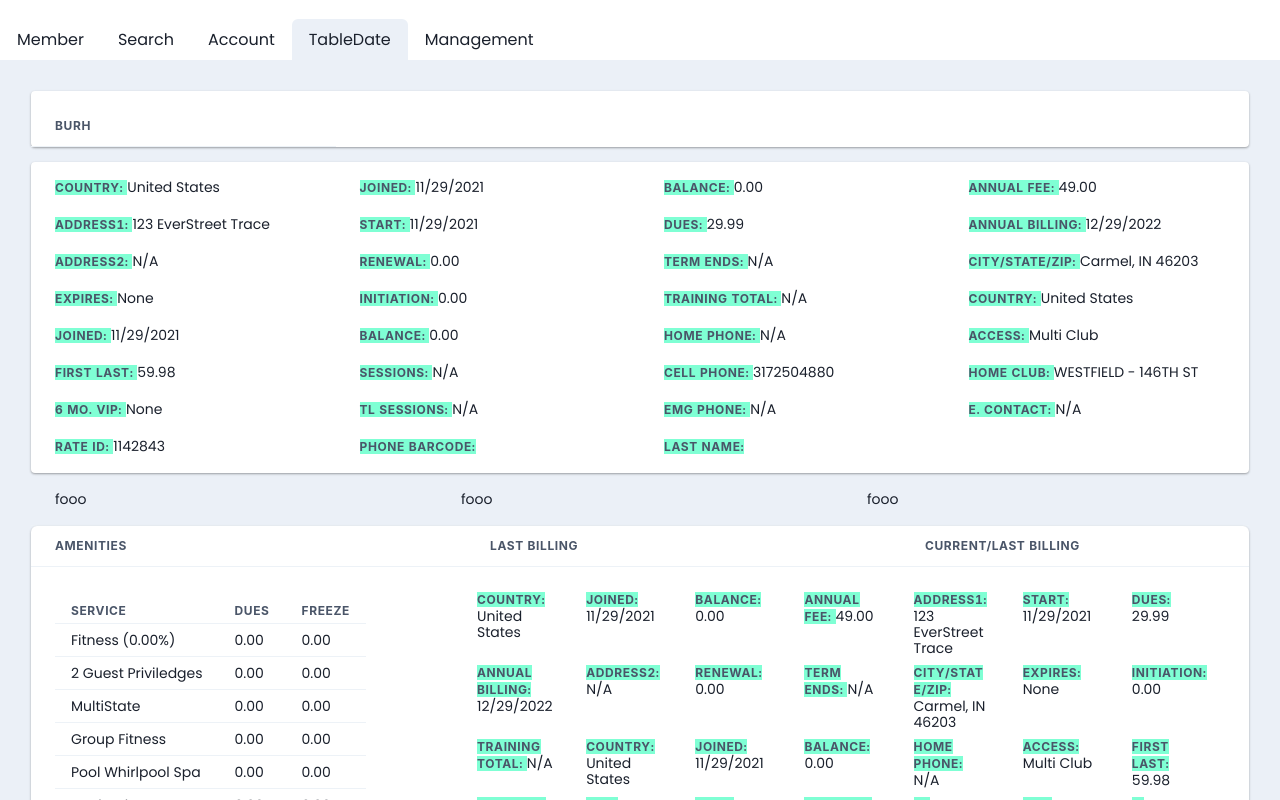
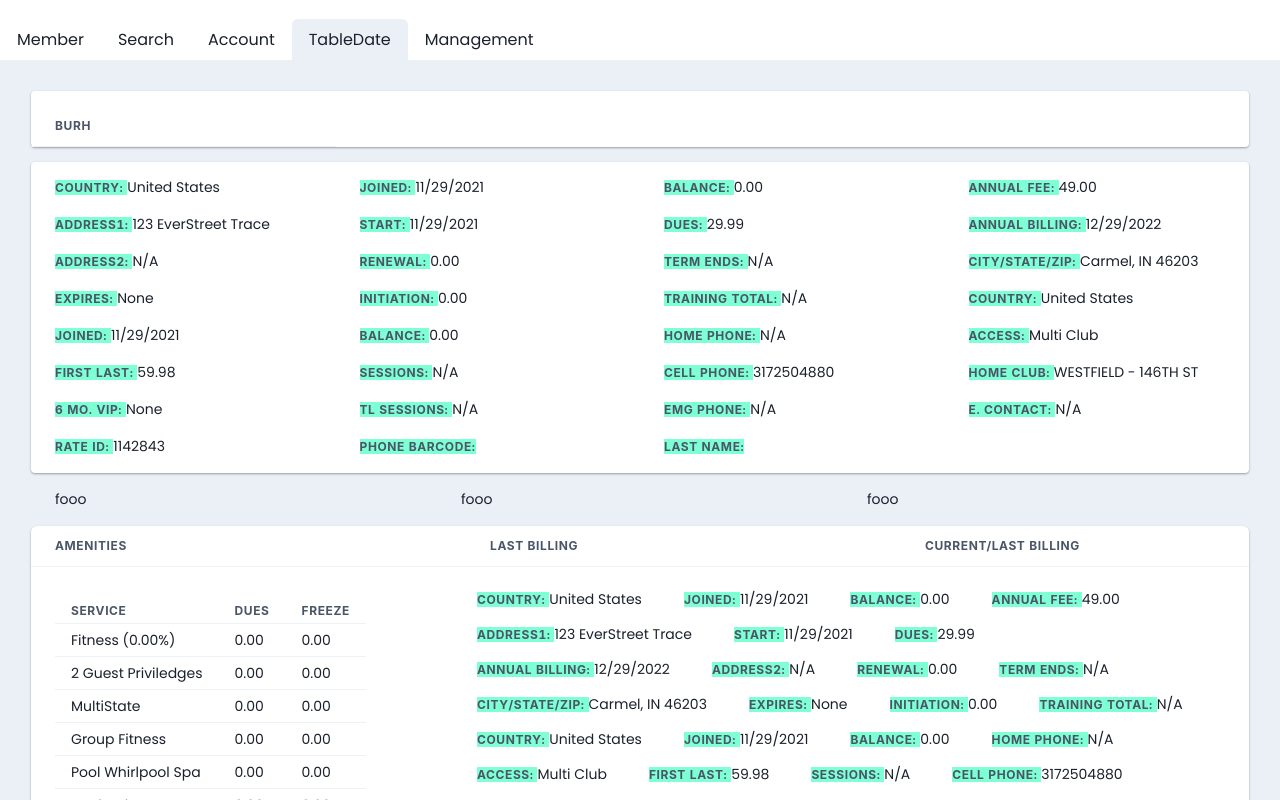
Before and after one commit to ebisLab/la-fitness-but-better, a React (Create React App) app: page / in a window 1280 px wide. Both pictures are taken after a click on the tab "TableDate". Shown: the top 800 px of the page. Built offline with nearby package versions, Linux system fonts and the light colour scheme.

Commit message:
flexbox used to help cell's contents have a masonry alignment

```diff
--- a/src/views/TableDate.js
+++ b/src/views/TableDate.js
@@ -147,27 +147,22 @@ export default function TableDate({cellRef, divSize}) {
                   <Tr
                     ref={cellRef}
                     style={{
-                      display: 'grid',
-                      gridTemplateColumns:
-                        'repeat(auto-fit, minmax(100px, 1fr))',
+                      display: 'flex',
+                      flexDirection: 'row',
+                      flexWrap: 'wrap',
+                      gap: '10px',
+                      // display: 'grid',
+                      // gridTemplateColumns:
+                      //   'repeat(auto-fit, minmax(150px, 1fr))',
                     }}>
                     {data.items.map((item, index) => {
-                      return (
-                        //   <React>
-                        //     <Tr key={index}>
-                        data.fields
-                          .filter(field => field.show)
-                          .map(field => (
-                            <Td
-                              // style={{whiteSpace: 'nowrap'}}
-                              key={index}
-                              data-th={field.description}>
-                              {item[field.id]}
-                            </Td>
-                          ))
-                        //     </Tr>
-                        //   </React>
-                      );
+                      return data.fields
+                        .filter(field => field.show)
+                        .map(field => (
+                          <Td key={index} data-th={field.description}>
+                            {item[field.id]}
+                          </Td>
+                        ));
                     })}
                   </Tr>
                 </Tbody>
```
